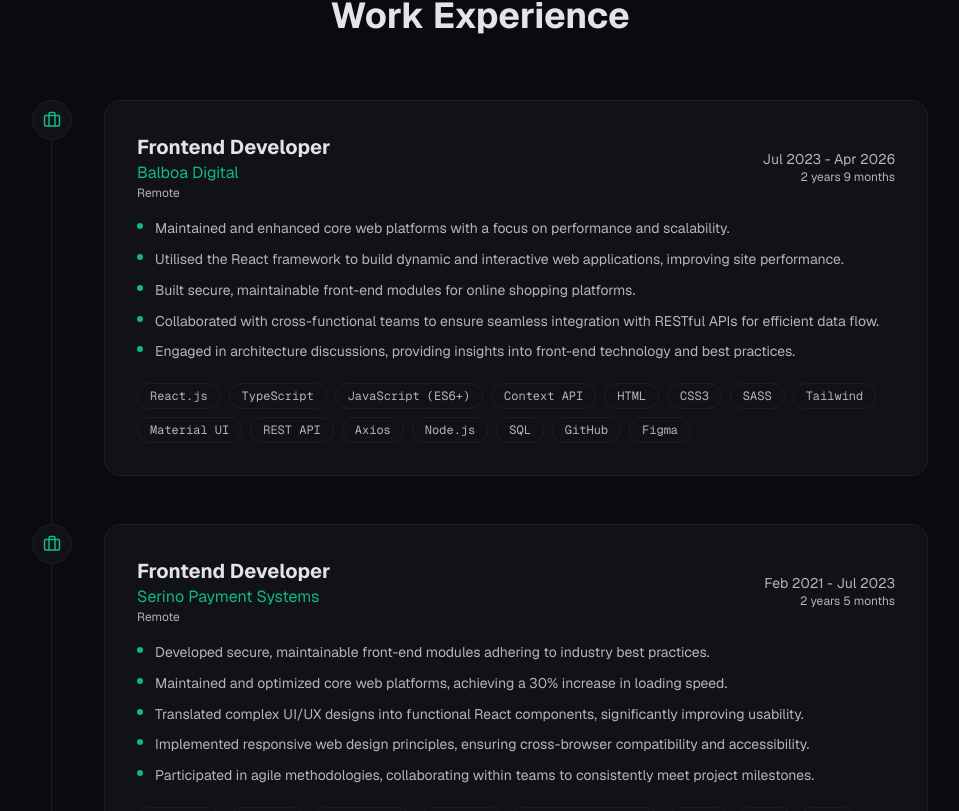
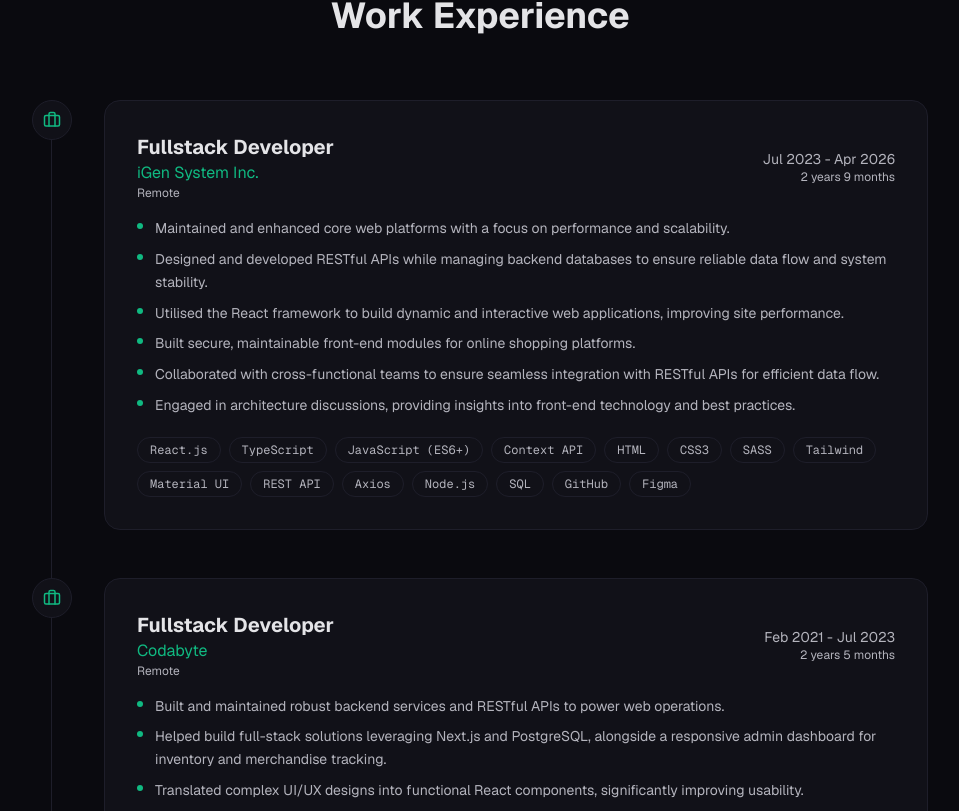
Before and after one commit to iamjerriz/Portfolio-Resume, a Next.js app: page / in a window 1280 px wide. Shown: the part 1689-2500 px from the top of the page, without its empty margins (160-1119 px from the left). Built offline with nearby package versions, Linux system fonts and the light colour scheme.

Commit message:
updated details

```diff
--- a/src/constants/data.ts
+++ b/src/constants/data.ts
@@ -60,13 +60,14 @@ export const ABOUT = {
 
 export const EXPERIENCES = [
   {
-    role: 'Frontend Developer',
-    company: 'Balboa Digital',
+    role: 'Fullstack Developer',
+    company: 'iGen System Inc.',
     location: 'Remote',
     period: 'Jul 2023 - Apr 2026',
     duration: '2 years 9 months',
     description: [
       'Maintained and enhanced core web platforms with a focus on performance and scalability.',
+      'Designed and developed RESTful APIs while managing backend databases to ensure reliable data flow and system stability.',
       'Utilised the React framework to build dynamic and interactive web applications, improving site performance.',
       'Built secure, maintainable front-end modules for online shopping platforms.',
       'Collaborated with cross-functional teams to ensure seamless integration with RESTful APIs for efficient data flow.',
@@ -75,14 +76,14 @@ export const EXPERIENCES = [
     techStack: ['React.js', 'TypeScript', 'JavaScript (ES6+)', 'Context API', 'HTML', 'CSS3', 'SASS', 'Tailwind', 'Material UI', 'REST API', 'Axios', 'Node.js', 'SQL', 'GitHub', 'Figma'],
   },
   {
-    role: 'Frontend Developer',
-    company: 'Serino Payment Systems',
+    role: 'Fullstack Developer',
+    company: 'Codabyte',
     location: 'Remote',
     period: 'Feb 2021 - Jul 2023',
     duration: '2 years 5 months',
     description: [
-      'Developed secure, maintainable front-end modules adhering to industry best practices.',
-      'Maintained and optimized core web platforms, achieving a 30% increase in loading speed.',
+      'Built and maintained robust backend services and RESTful APIs to power web operations.',
+      'Helped build full-stack solutions leveraging Next.js and PostgreSQL, alongside a responsive admin dashboard for inventory and merchandise tracking.',
       'Translated complex UI/UX designs into functional React components, significantly improving usability.',
       'Implemented responsive web design principles, ensuring cross-browser compatibility and accessibility.',
       'Participated in agile methodologies, collaborating within teams to consistently meet project milestones.',
```
